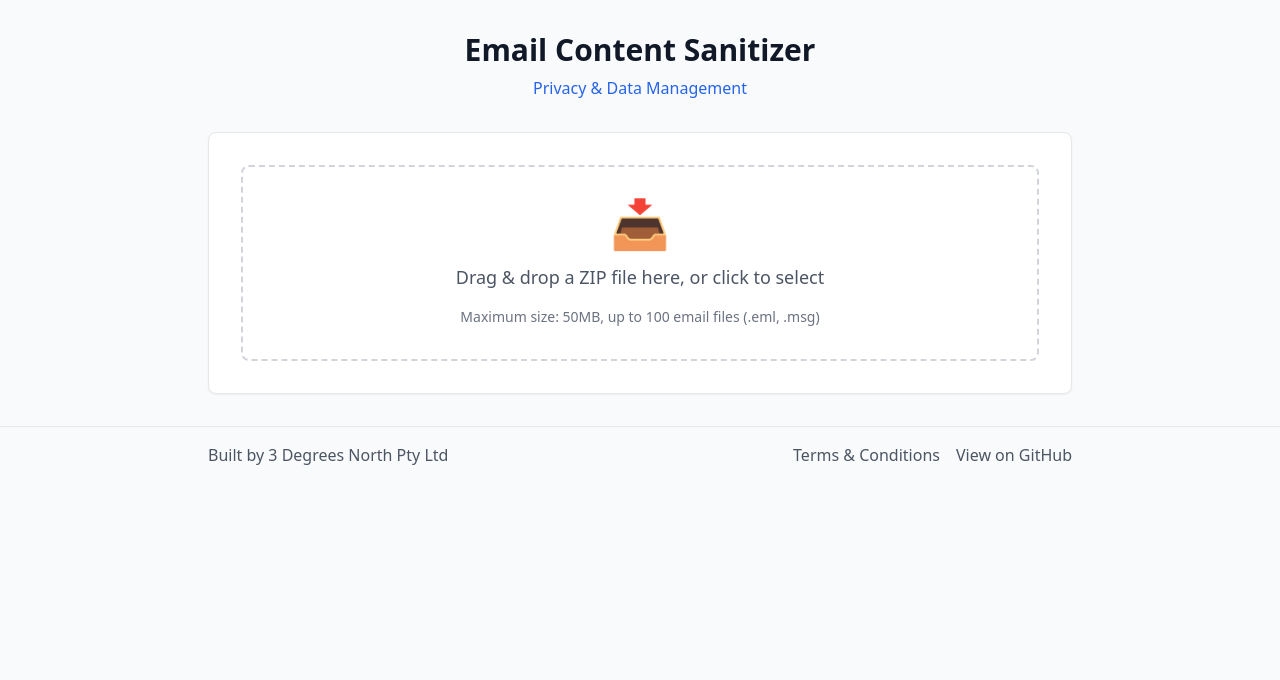
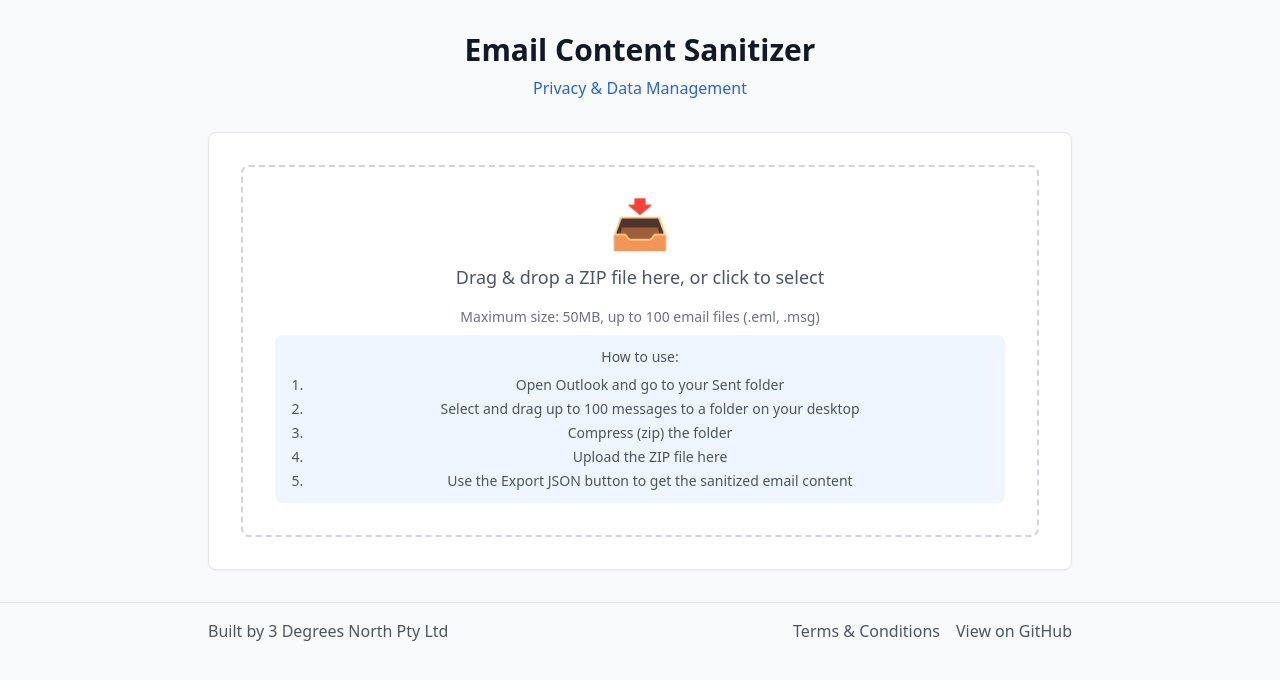
Before and after one commit to berwickgeek/3dn-sanitizer, a Next.js app: page / in a window 1280 px wide. Shown: the top 680 px of the page. Built offline with nearby package versions, Linux system fonts and the light colour scheme.

Commit message:
Added instructions

```diff
--- a/src/pages/index.tsx
+++ b/src/pages/index.tsx
@@ -104,9 +104,27 @@ const Home: NextPage = () => {
                   ? "Drop the ZIP file here..."
                   : "Drag & drop a ZIP file here, or click to select"}
               </p>
-              <p className="text-sm text-gray-500">
-                Maximum size: 50MB, up to 100 email files (.eml, .msg)
-              </p>
+              <div className="space-y-2">
+                <p className="text-sm text-gray-500">
+                  Maximum size: 50MB, up to 100 email files (.eml, .msg)
+                </p>
+                <div className="text-sm text-gray-600 bg-blue-50 p-3 rounded-lg">
+                  <p className="font-medium mb-2">How to use:</p>
+                  <ol className="list-decimal pl-5 space-y-1">
+                    <li>Open Outlook and go to your Sent folder</li>
+                    <li>
+                      Select and drag up to 100 messages to a folder on your
+                      desktop
+                    </li>
+                    <li>Compress (zip) the folder</li>
+                    <li>Upload the ZIP file here</li>
+                    <li>
+                      Use the Export JSON button to get the sanitized email
+                      content
+                    </li>
+                  </ol>
+                </div>
+              </div>
             </div>
           </div>
 
@@ -135,7 +153,11 @@ const Home: NextPage = () => {
               <div className="flex justify-between items-center mb-4">
                 <button
                   onClick={() => {
-                    const blob = new Blob([JSON.stringify(result, null, 2)], {
+                    // Only export the text content from each file
+                    const textOnly = result.content.map(
+                      (item: { text: string }) => item.text
+                    );
+                    const blob = new Blob([JSON.stringify(textOnly, null, 2)], {
                       type: "application/json",
                     });
                     const url = URL.createObjectURL(blob);
@@ -220,9 +242,14 @@ const Home: NextPage = () => {
       </div>
       <footer className="mt-8 py-4 border-t border-gray-200">
         <div className="max-w-4xl mx-auto px-4 flex justify-between items-center">
-          <span className="text-gray-600">
+          <a
+            href="https://3degreesnorth.com.au"
+            target="_blank"
+            rel="noopener noreferrer"
+            className="text-gray-600 hover:text-gray-800"
+          >
             Built by 3 Degrees North Pty Ltd
-          </span>
+          </a>
           <div className="space-x-4">
             <a href="/terms" className="text-gray-600 hover:text-gray-800">
               Terms & Conditions
--- a/src/pages/privacy.tsx
+++ b/src/pages/privacy.tsx
@@ -190,9 +190,14 @@ const Privacy: NextPage = () => {
       </div>
       <footer className="py-4 border-t border-gray-200">
         <div className="max-w-4xl mx-auto px-4 flex justify-between items-center">
-          <span className="text-gray-600">
+          <a
+            href="https://3degreesnorth.com.au"
+            target="_blank"
+            rel="noopener noreferrer"
+            className="text-gray-600 hover:text-gray-800"
+          >
             Built by 3 Degrees North Pty Ltd
-          </span>
+          </a>
           <div className="space-x-4">
             <a href="/terms" className="text-gray-600 hover:text-gray-800">
               Terms & Conditions
--- a/src/pages/terms.tsx
+++ b/src/pages/terms.tsx
@@ -114,9 +114,14 @@ const Terms: NextPage = () => {
       </div>
       <footer className="py-4 border-t border-gray-200">
         <div className="max-w-4xl mx-auto px-4 flex justify-between items-center">
-          <span className="text-gray-600">
+          <a
+            href="https://3degreesnorth.com.au"
+            target="_blank"
+            rel="noopener noreferrer"
+            className="text-gray-600 hover:text-gray-800"
+          >
             Built by 3 Degrees North Pty Ltd
-          </span>
+          </a>
           <a
             href="https://github.com/berwickgeek/3dn-sanitizer"
             target="_blank"
```
